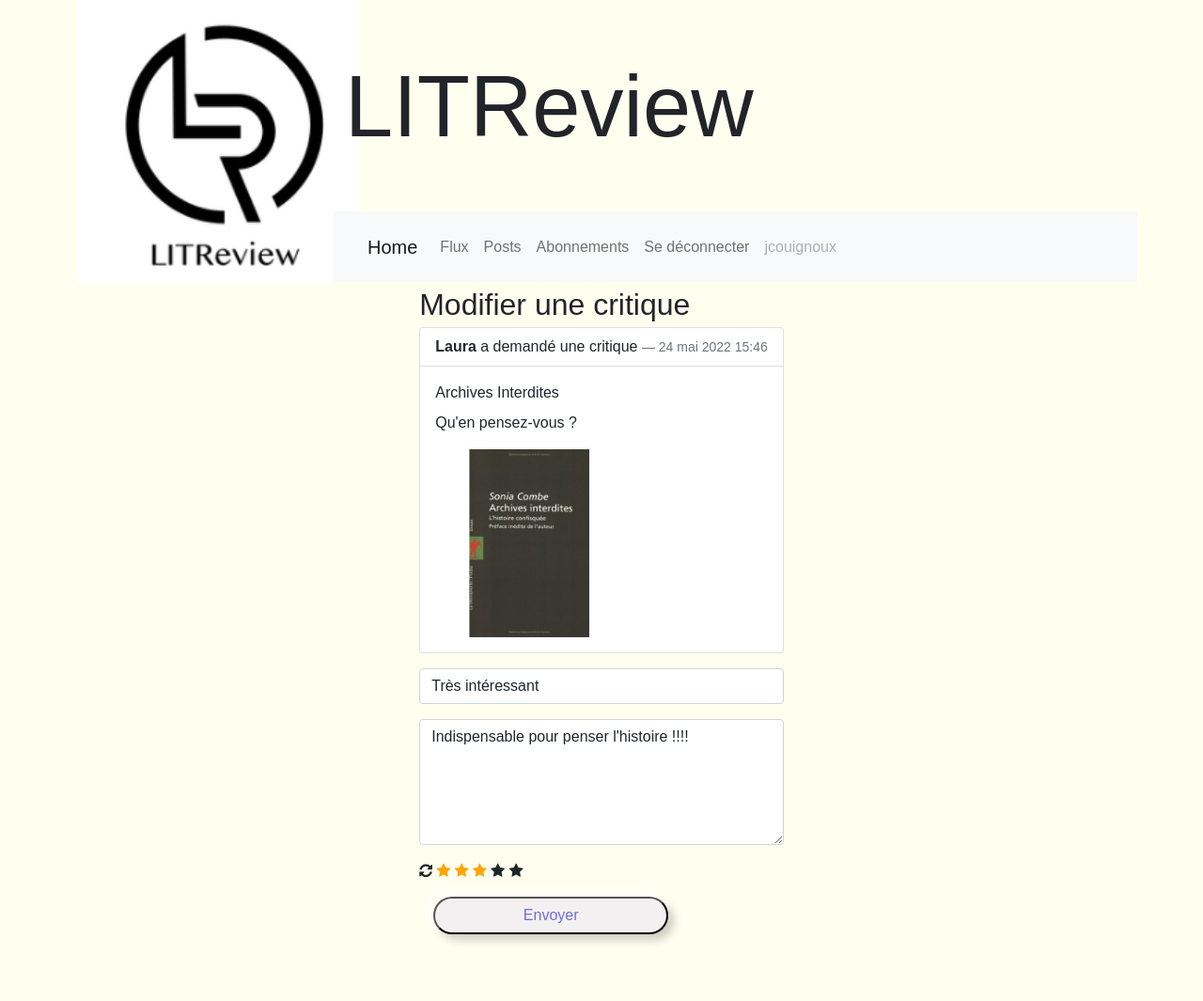
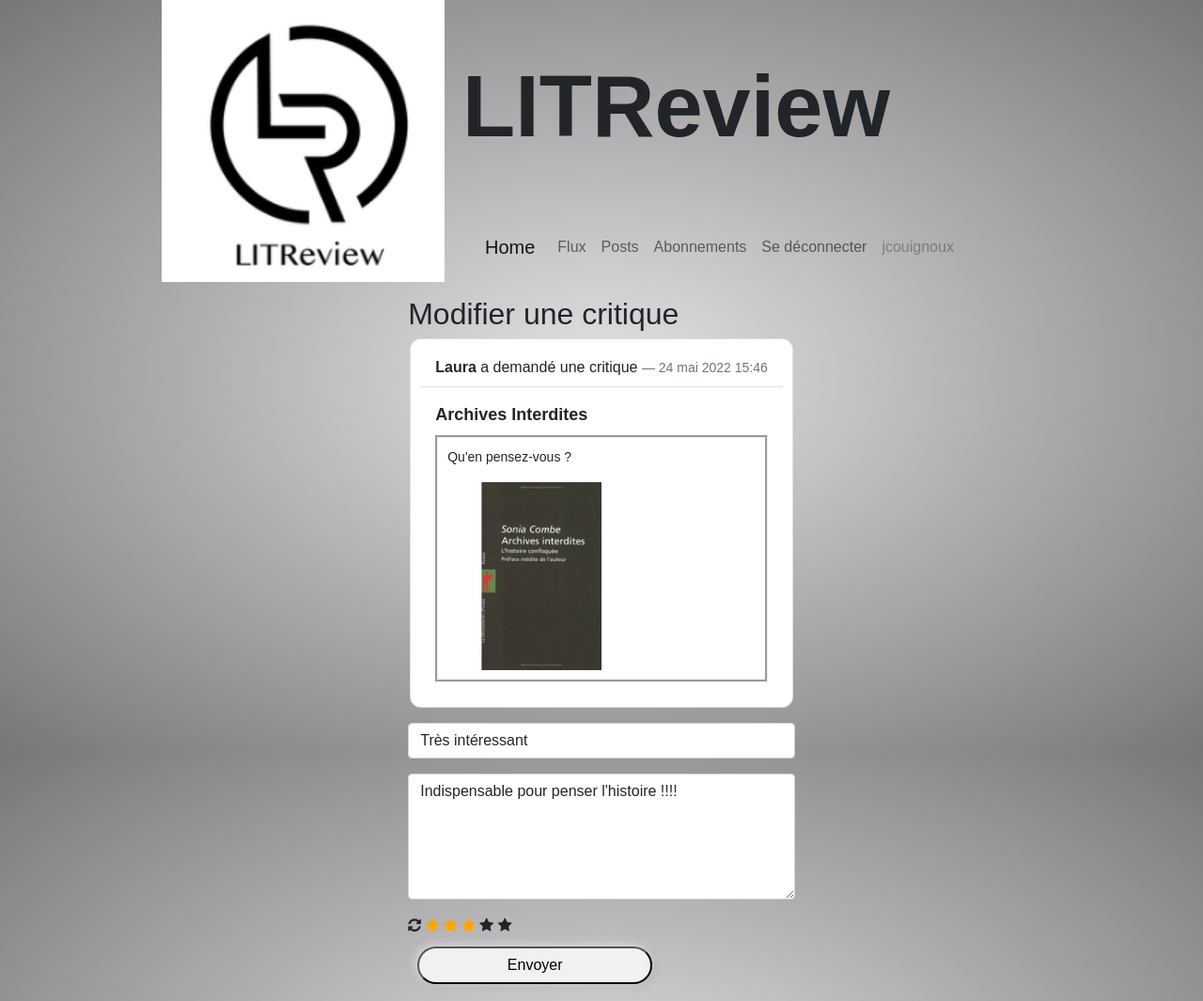
Before and after one commit to jcouignoux/P8_couignoux_julien, a Django app: page /apps/update_review/1 in a window 1280 px wide. Shown: the whole page at 94% size. Before the commit the page ends 1003 px from the top, so only its background shows below. Run offline with Django 4.2, Linux system fonts and the light colour scheme; a user stored in the database is signed in; data comes from the database, SQL or seed files in the repository; both versions use the stored data as it was after the commit; some libraries are stand-ins or nearby versions.

Commit message:
update css

```diff
--- a/litreview/apps/static/apps/css/style.css
+++ b/litreview/apps/static/apps/css/style.css
@@ -1,13 +1,17 @@
 html,
 body {
   height: 100%;
-  background-color: ivory;
   font-family: 'Calisto MT', 'Arial', 'sans-serif';
+  background: radial-gradient(#e2e2e5, #797676);
 }
 
 html .title,
 body .title {
   font-size: 32px;
+}
+
+header {
+  margin-bottom: 10px;
 }
 
 header img {
@@ -16,10 +20,23 @@ header img {
 
 header .title {
   font-size: 92px;
+  font-weight: bold;
+}
+
+.container {
+  width: 960px;
 }
 
 .cont {
-  width: 700px;
+  width: 800px;
+  -webkit-box-align: center;
+      -ms-flex-align: center;
+          align-items: center;
+}
+
+.cont .title {
+  font-size: 32px;
+  text-align: center;
 }
 
 .table {
@@ -28,10 +45,28 @@ header .title {
 
 .card {
   max-width: 100%;
+  border-radius: 12px;
+  margin: 2px;
+  padding: 10px;
 }
 
 .card .card-header {
   background: transparent;
+}
+
+.card .card-body {
+  background: transparent;
+}
+
+.card .card-body .card-title {
+  font-weight: bold;
+  font-size: 18px;
+}
+
+.card .card-body .card-text {
+  border-style: groove;
+  font-size: 14px;
+  padding: 10px;
 }
 
 .card img {
@@ -39,29 +74,38 @@ header .title {
 }
 
 .card .title {
-  font-size: 48px;
+  font-size: 24px;
+}
+
+.accordion-button:not(.collapsed) {
+  background: #f3f0f1;
+  color: black;
+}
+
+.accordion-button:focus {
+  -webkit-box-shadow: inherit;
+          box-shadow: inherit;
 }
 
 .myBtn {
+  max-width: 90%;
   width: 250px;
   height: 40px;
+  font-size: 16px;
   background: #f3f0f1;
   position: relative;
-  background: #f3f0f1;
-  margin: 15px;
+  margin: 10px;
   border-radius: 24px;
   text-align: center;
   cursor: pointer;
   -webkit-transition: all 0.1s ease-in-out;
   transition: all 0.1s ease-in-out;
-  -webkit-box-shadow: -6px -6px 10px rgba(255, 255, 255, 0.8), 6px 6px 10px rgba(0, 0, 0, 0.2);
-          box-shadow: -6px -6px 10px rgba(255, 255, 255, 0.8), 6px 6px 10px rgba(0, 0, 0, 0.2);
-  color: #6f6cde;
+  -webkit-box-shadow: -1px -1px 10px rgba(255, 255, 255, 0.8), 1px 1px 10px rgba(0, 0, 0, 0.2);
+          box-shadow: -1px -1px 10px rgba(255, 255, 255, 0.8), 1px 1px 10px rgba(0, 0, 0, 0.2);
 }
 
 .myBtn span {
   line-height: 100px;
-  font-family: "Montserrat", sans-serif;
   font-size: 32px;
   font-weight: semibold;
 }
@@ -72,13 +116,6 @@ header .title {
           box-shadow: -6px -6px 10px rgba(255, 255, 255, 0.8), 6px 6px 10px rgba(0, 0, 0, 0.2);
 }
 
-.myBtn:active {
-  opacity: 1;
-  -webkit-box-shadow: inset -4px -4px 8px rgba(255, 255, 255, 0.5), inset 8px 8px 16px rgba(0, 0, 0, 0.1);
-          box-shadow: inset -4px -4px 8px rgba(255, 255, 255, 0.5), inset 8px 8px 16px rgba(0, 0, 0, 0.1);
-  color: #79e3b6;
-}
-
 .checked {
   color: orange;
 }
@@ -87,4 +124,9 @@ header .title {
   background-color: inherit !important;
   border: 0 !important;
 }
+
+.modal-link {
+  color: inherit;
+  cursor: pointer;
+}
 /*# sourceMappingURL=style.css.map */
--- a/litreview/apps/static/apps/css/style.scss
+++ b/litreview/apps/static/apps/css/style.scss
@@ -2,24 +2,36 @@
 html,
 body {
     height: 100%;
-    background-color: ivory;
+    // background-color: rgb(233, 233, 230);
     font-family: 'Calisto MT', 'Arial', 'sans-serif';
+    background: radial-gradient(rgb(226, 226, 229), rgb(121, 118, 118));
     .title {
         font-size: 32px;
     }
 }
 
 header {
+    margin-bottom: 10px;
     img {
         height: 300px;
     }
     .title {
         font-size: 92px;
+        font-weight: bold;
     }
 }
 
+.container {
+    width: 960px;
+}
+
 .cont {
-    width: 700px;
+    width: 800px;
+    align-items: center;
+    .title {
+        font-size: 32px;
+        text-align: center;
+    }
 }
 
 .table {
@@ -28,47 +40,64 @@ header {
 
 .card {
     max-width: 100%;
+    border-radius: 12px;
+    margin: 2px;
+    padding: 10px;
     .card-header {
         background: transparent;
+    }
+    .card-body {
+        background: transparent;
+        .card-title {
+            font-weight: bold;
+            font-size: 18px;
+        }
+        .card-text {
+            border-style: groove;
+            font-size: 14px;
+            padding: 10px;
+        }
     }
     img {
         max-height: 200px;
     }
     .title {
-        font-size: 48px;
+        font-size: 24px;
     }
 }
 
+.accordion-button:not(.collapsed) {
+    background: #f3f0f1;
+    color: black;
+}
+
+.accordion-button:focus {
+    box-shadow: inherit;
+}
+
 .myBtn {
+    max-width: 90%;
     width: 250px;
     height: 40px;
+    font-size: 16px;
     background: #f3f0f1;
     position: relative;
-    background: #f3f0f1;
-    margin: 15px;
+    margin: 10px;
     border-radius: 24px;
     text-align: center;
     cursor: pointer;
     transition: all 0.1s ease-in-out;
     span {
         line-height: 100px;
-        font-family: "Montserrat", sans-serif;
         font-size: 32px;
         font-weight: semibold;
     }
-    box-shadow: -6px -6px 10px rgba(255, 255, 255, 0.8),
-        6px 6px 10px rgba(0, 0, 0, 0.2);
-    color: #6f6cde;
+    box-shadow: -1px -1px 10px rgba(255, 255, 255, 0.8),
+        1px 1px 10px rgba(0, 0, 0, 0.2);
     &:hover {
         opacity: 0.3;
         box-shadow: -6px -6px 10px rgba(255, 255, 255, 0.8),
             6px 6px 10px rgba(0, 0, 0, 0.2);
-    }
-    &:active {
-        opacity: 1;
-        box-shadow: inset -4px -4px 8px rgba(255, 255, 255, 0.5),
-            inset 8px 8px 16px rgba(0, 0, 0, 0.1);
-        color: #79e3b6;
     }
 }
 
@@ -76,7 +105,12 @@ header {
     color: orange;
   }
 
-  .star-btn {
-      background-color: inherit !important;
-      border: 0 !important;
-  }
+.star-btn {
+    background-color: inherit !important;
+    border: 0 !important;
+}
+
+.modal-link {
+    color: inherit;
+    cursor: pointer;
+}
--- a/litreview/apps/templates/apps/flux.html
+++ b/litreview/apps/templates/apps/flux.html
@@ -1,8 +1,8 @@
 {% extends 'apps/base.html' %}
 
 {% block content %}
-    <div>
-        <div class="cont title">Flux</div>
+    <div class="cont">
+        <div class="title">Flux</div>
         <a href="{% url 'apps:create_ticket' %}"><button class="myBtn">Demander une critique</button></a>
         <a href="{% url 'apps:create_review' %}"><button class="myBtn">Créer une critique</button></a>
         {% include 'apps/messages.html' %}
--- a/litreview/apps/templates/apps/header.html
+++ b/litreview/apps/templates/apps/header.html
@@ -1,20 +1,19 @@
 {% load static %}
-
 {% load bootstrap5 %}
 
-<div class="container-md">
+<div class="container">
     <div class="row">
-        <div class="col-3">
+        <div class="col-4">
             <a href="{% url 'apps:index' %}"><img src="{% static 'apps/assets/logo.png' %}" alt="..." /></a>
         </div>
-        <div class="col-9">
+        <div class="col-8">
             <div class="row align-items-center h-75">
                 <div class="title">LITReview</div>
             </div>
             <div class="row h-25">
             {% if user.is_authenticated %}
-                <nav class="navbar navbar-expand-lg navbar-light bg-light">
-                    <div class="container-fluid">
+                <nav class="navbar navbar-expand-lg navbar-light">
+                    <div class="container">
                       <a class="navbar-brand" href="{% url 'apps:index' %}">Home</a>
                       <button class="navbar-toggler" type="button" data-bs-toggle="collapse" data-bs-target="#navbarNav" aria-controls="navbarNav" aria-expanded="false" aria-label="Toggle navigation">
                         <span class="navbar-toggler-icon"></span>
--- a/litreview/apps/templates/apps/login.html
+++ b/litreview/apps/templates/apps/login.html
@@ -4,11 +4,11 @@
 
 {% block content %}
     <div class="row">
-        <div class="col-6">
+        <div class="col-5 card">
             <div class="title">Inscrivez-vous maintenant</div>
             <a href="{% url 'apps:signup' %}"><button class="myBtn">S'inscrire</button></a>
         </div>
-        <div class="col-6">
+        <div class="col-5 card">
             <div class="title">Connectez-vous</div>
             <form class="form form-label" action="{% url 'apps:login' %}" method="POST">
                 {% csrf_token %}
--- a/litreview/apps/templates/apps/post-accordion.html
+++ b/litreview/apps/templates/apps/post-accordion.html
@@ -3,7 +3,7 @@
 <div class="accordion" id="accordion{{ post.id }}">
     <div class="accordion-item">
         <h2 class="accordion-header" id="heading{{ post.id }}">
-            <button class="accordion-button" type="button" data-bs-toggle="collapse" data-bs-target="#collapse{{ post.id }}" aria-expanded="true" aria-controls="collapse{{ post.id }}">
+            <button class="accordion-button collapsed" type="button" data-bs-toggle="collapse" data-bs-target="#collapse{{ post.id }}" aria-expanded="false" aria-controls="collapse{{ post.id }}">
                 Ajouter une critique
             </button>
         </h2>
@@ -12,8 +12,8 @@
                 <form class="form" action="{% url 'apps:add_review' %}" method="POST">
                     {% csrf_token %}
                     <input type="hidden" name="post_id" value="{{ post.id }}">
-                    {% bootstrap_field RForm.headline %}
-                    {% bootstrap_field RForm.body %}
+                    {% bootstrap_field RForm.headline show_label=False %}
+                    {% bootstrap_field RForm.body show_label=False %}
                     <input id='test{{ post.id }}' type="hidden" name="val_star" value="">
                     {% include 'apps/star-rating.html' with post=post %}
                     <button class="myBtn" type="submit">Envoyer</button>
--- a/litreview/apps/templates/apps/posts.html
+++ b/litreview/apps/templates/apps/posts.html
@@ -1,8 +1,8 @@
 {% extends 'apps/base.html' %}
 
 {% block content %}
-    <div>
-        <div class="cont title">Vos posts</div>
+    <div class="cont">
+        <div class="title">Vos posts</div>
         {% include 'apps/messages.html' %}
         {% if posts %}
             {% if paginate %}
--- a/litreview/apps/templates/apps/review_item.html
+++ b/litreview/apps/templates/apps/review_item.html
@@ -2,10 +2,10 @@
 
 <div class="card mb-3">
     <div class="card-header">
-        <strong>{{ post.user.username }}</strong> a publié une critique <span class="text-end blockquote-footer">{{ post.time_created }}</span>
+        <strong>{{ post.user.username }}</strong> a publié une critique <span class="blockquote-footer">{{ post.time_created }}</span>
     </div>
     <div class="card-body">
-        <div class="card-title title">{{ post.title }}</div>
+        <div class="card-title">{{ post.title }}</div>
         <div class="card-text">
             <span>{{ post.headline }}</span>
             {% for star in '01234'|make_list %}
--- a/litreview/apps/templates/apps/signup.html
+++ b/litreview/apps/templates/apps/signup.html
@@ -3,7 +3,7 @@
 {% load bootstrap5 %}
 
 {% block content %}
-        <div>
+        <div class="card">
             <div class="title">Inscrivez-vous</div>
             <form class="form form-label" action="{% url 'apps:signup' %}" method="POST">
                 {% csrf_token %}
--- a/litreview/apps/templates/apps/subscription.html
+++ b/litreview/apps/templates/apps/subscription.html
@@ -3,7 +3,7 @@
 {% load bootstrap5 %}
 
 {% block content %}
-    <div class="cont justify-content-center">
+    <div class="justify-content-center">
         <table class="table table-md">
         <th colspan="3">Suivre d'autres utilisateurs</th>
             <tr>
--- a/litreview/apps/templates/apps/ticket_item.html
+++ b/litreview/apps/templates/apps/ticket_item.html
@@ -30,7 +30,7 @@
         {% if title != 'Modifier une critique' %}
             <ul class="list-group">
             {% for review in post.get_reviews %}
-                <a data-bs-toggle="modal" data-bs-target="#Modal{{ review.id }}">
+                <a class="modal-link" data-bs-toggle="modal" data-bs-target="#Modal{{ review.id }}">
                     {{ review.user.username }} a publié une critique le {{ review.time_created }}
                 </a>
                 {% include 'apps/post_modal.html' with post=review %}
```
Also changed, not shown: litreview/db.sqlite3, 1 other file.
